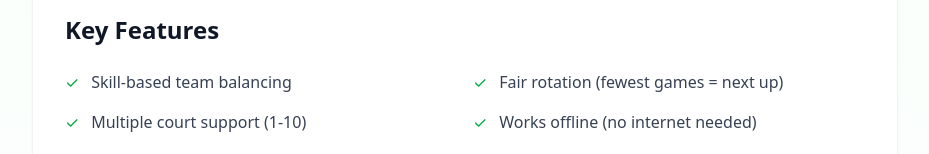
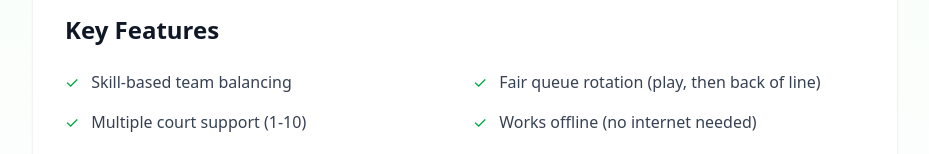
Before and after one commit to beatobongco/pickleq, a React (Vite) app: page / in a window 1280 px wide. Shown: the part 1430-1584 px from the top of the page, without its empty margins (175-1104 px from the left). Built offline with nearby package versions, Linux system fonts and the light colour scheme; no server answers.

Commit message:
Update landing page

```diff
--- a/src/screens/LandingScreen.tsx
+++ b/src/screens/LandingScreen.tsx
@@ -144,7 +144,7 @@ export function LandingScreen({ onGetStarted }: LandingScreenProps) {
               </div>
               <div className="flex items-center gap-3">
                 <span className="text-green-600">✓</span>
-                <span className="text-gray-700">Fair rotation (fewest games = next up)</span>
+                <span className="text-gray-700">Fair queue rotation (play, then back of line)</span>
               </div>
               <div className="flex items-center gap-3">
                 <span className="text-green-600">✓</span>
```
